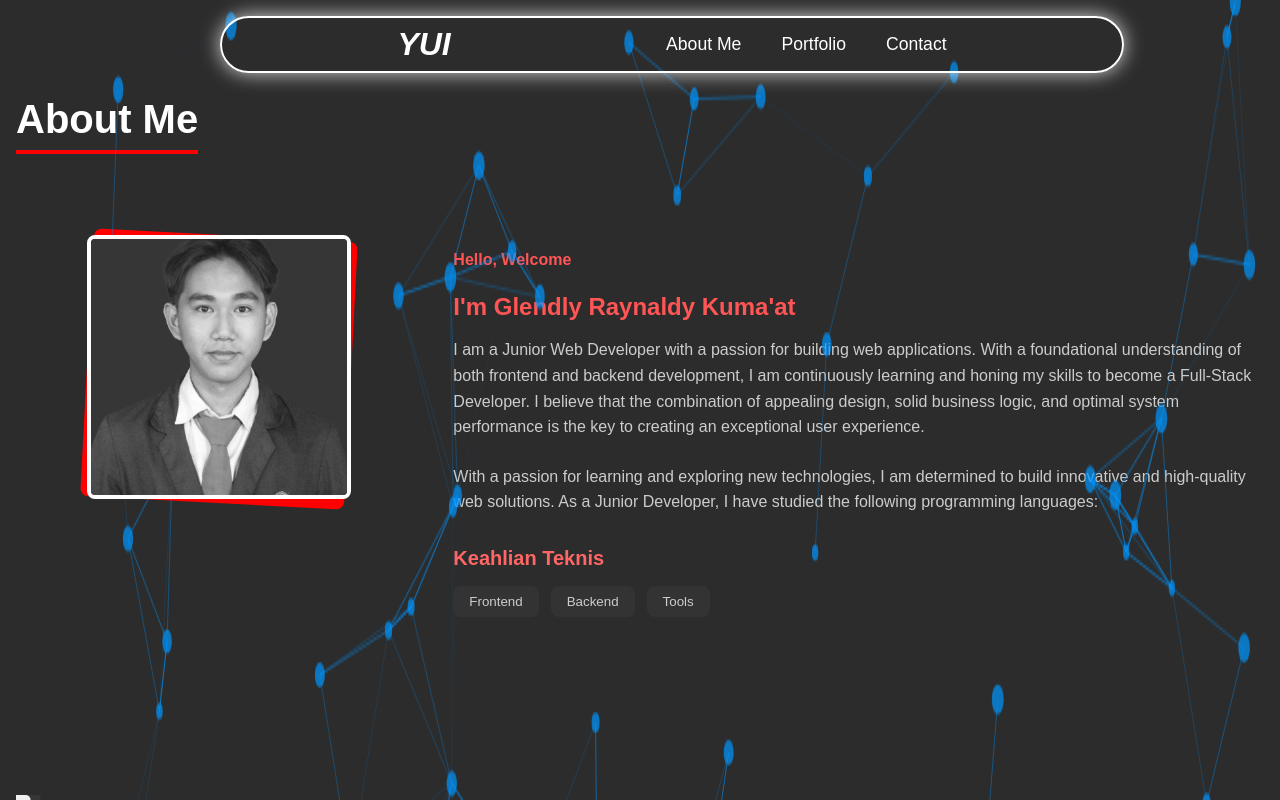
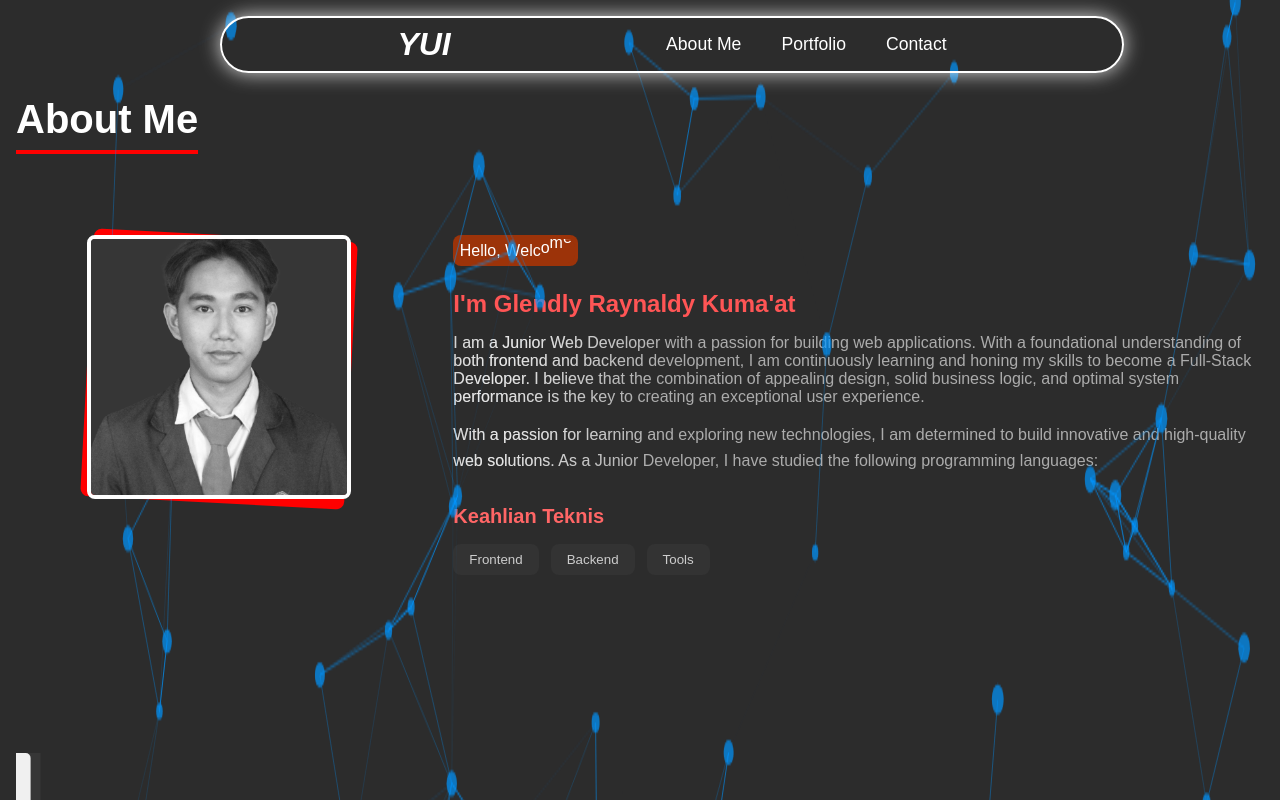
Before and after one commit to SuperHaze03/Portfolio, a React (Vite) app: page /#/ in a window 1280 px wide. Shown: the top 800 px of the page. Built offline with nearby package versions, Linux system fonts and the light colour scheme.

Commit message:
Deskripsikan perubahan di sini

```diff
--- a/package.json
+++ b/package.json
@@ -23,7 +23,7 @@
     "@emailjs/browser": "^4.4.1",
     "@react-three/drei": "^10.0.5",
     "@react-three/fiber": "^9.1.1",
-    "framer-motion": "^12.6.5",
+    "framer-motion": "^12.18.1",
     "react": "^19.1.0",
     "react-dom": "^19.1.0",
     "react-intersection-observer": "^9.16.0",
--- a/src/pages/About.jsx
+++ b/src/pages/About.jsx
@@ -3,6 +3,8 @@ import { motion, AnimatePresence, useAnimation } from 'framer-motion';
 import Background from "../components/Background";
 import { useInView } from 'react-intersection-observer';
 import emailjs from '@emailjs/browser';
+import RotatingText from './RotatingText'
+import ShinyText from './ShinyText';
 import './About.css';
 
 const About = () => {
@@ -489,14 +491,31 @@ const categories = [
                             variants={childVariants}
                             ref={ref} style={{ color: interpolateColor(scrollRatio) }}
                         >
-                            <motion.h3
-                                className="about-subtitle-small"
-                                initial={{ x: -20, opacity: 0 }}
-                                animate={{ x: 0, opacity: 1 }}
-                                transition={{ delay: 0.2, duration: 0.5 }}
-                            >
-                                Hello, Welcome
-                            </motion.h3>
+                    <motion.div layout transition={{ duration: 0.4 }}
+                          className="header-about"
+                          style={{
+                            display: 'flex',
+                            flexDirection: 'column',
+                            gap: '0.5rem',
+                            alignItems: 'flex-start'
+                          }}
+                        >
+                            <RotatingText
+                              texts={['Hello, Welcome', 'FullStack Developer']}
+                         mainClassName="text-black text-lg font-medium overflow-hidden transition-all duration-500"
+                              staggerFrom="last"
+                              initial={{ y: "120%" }}
+                              animate={{ y: 0 }}
+                              exit={{ y: "-135%" }}
+                              staggerDuration={0.025}
+                              splitLevelClassName="overflow-hidden"
+                              transition={{ type: "spring", damping: 30, stiffness: 400 }}
+                              rotationInterval={2000}
+                            />
+
+                        </motion.div>
+
+
                             <motion.h3
                                 className="about-subtitle"
                                 initial={{ x: -20, opacity: 0 }}
@@ -505,23 +524,35 @@ const categories = [
                             >
                                 I'm Glendly Raynaldy Kuma'at
                             </motion.h3>
-                            <motion.p
-                                className="about-description scroll-change-color"
-                                initial={{ y: 20, opacity: 0 }}
-                                animate={{ y: 0, opacity: 1 }}
-                                transition={{ delay: 0.6, duration: 0.5 }}
+                            <motion.div
+                              initial={{ y: 20, opacity: 0 }}
+                              animate={{ y: 0, opacity: 1 }}
+                              transition={{ delay: 0.6, duration: 0.5 }}
+                            >
+                              <ShinyText
+                                text="I am a Junior Web Developer with a passion for building web applications. With a foundational understanding of both frontend and backend development, I am continuously learning and honing my skills to become a Full-Stack Developer. I believe that the combination of appealing design, solid business logic, and optimal system performance is the key to creating an exceptional user experience."
+                                disabled={false}
+                                speed={3}
+                                className="custom-class"
+                              />
+                            </motion.div>
 
-                            >
-                              I am a Junior Web Developer with a passion for building web applications. With a foundational understanding of both frontend and backend development, I am continuously learning and honing my skills to become a Full-Stack Developer. I believe that the combination of appealing design, solid business logic, and optimal system performance is the key to creating an exceptional user experience.
-                            </motion.p>
                             <motion.p
                                 className="about-description scroll-change-color"
                                 initial={{ y: 20, opacity: 0 }}
                                 animate={{ y: 0, opacity: 1 }}
                                 transition={{ delay: 0.8, duration: 0.5 }}
                             >
+
+<ShinyText
+                                text="
 With a passion for learning and exploring new technologies, I am determined to build innovative and high-quality web solutions. As a Junior Developer, I have studied the following programming languages:
-                            </motion.p>
+                          "
+                                disabled={false}
+                                speed={3}
+                                className="custom-class"
+                              />
+      </motion.p>
                             <motion.div
                                 className="skills-section"
                                 variants={childVariants}
--- /dev/null
+++ b/src/pages/RotatingText.css
@@ -0,0 +1,41 @@
+.text-rotate {
+    display: flex;
+    flex-wrap: wrap;
+    white-space: pre-wrap;
+    position: relative;
+    background: #9c3309; /* bg-cyan-300 */
+    padding: 0.2rem;
+    border-radius: 0.5rem;
+    color: white;
+    overflow: hidden; /* ⬅️ penting: mencegah teks keluar dari kotak */
+  }
+
+  .text-rotate-sr-only {
+    position: absolute;
+    width: 1px;
+    height: 1px;
+    padding: 0;
+    margin: -1px;
+    overflow: hidden;
+    clip: rect(0, 0, 0, 0);
+    white-space: nowrap;
+    border: 0;
+  }
+
+  .text-rotate-word {
+    display: inline-flex;
+  }
+
+  .text-rotate-lines {
+    display: flex;
+    flex-direction: column;
+    width: 100%;
+  }
+
+  .text-rotate-element {
+    display: inline-block;
+  }
+
+  .text-rotate-space {
+    white-space: pre;
+  }
--- /dev/null
+++ b/src/pages/RotatingText.jsx
@@ -0,0 +1,222 @@
+"use client";
+
+import {
+  forwardRef,
+  useCallback,
+  useEffect,
+  useImperativeHandle,
+  useMemo,
+  useState,
+} from "react";
+import { motion, AnimatePresence } from "framer-motion";
+
+import "./RotatingText.css";
+
+function cn(...classes) {
+  return classes.filter(Boolean).join(" ");
+}
+
+const RotatingText = forwardRef((props, ref) => {
+  const {
+    texts,
+    transition = { type: "spring", damping: 25, stiffness: 300 },
+    initial = { y: "100%", opacity: 0 },
+    animate = { y: 0, opacity: 1 },
+    exit = { y: "-120%", opacity: 0 },
+    animatePresenceMode = "wait",
+    animatePresenceInitial = false,
+    rotationInterval = 2000,
+    staggerDuration = 0,
+    staggerFrom = "first",
+    loop = true,
+    auto = true,
+    splitBy = "characters",
+    onNext,
+    mainClassName,
+    splitLevelClassName,
+    elementLevelClassName,
+    ...rest
+  } = props;
+
+  const [currentTextIndex, setCurrentTextIndex] = useState(0);
+
+  const splitIntoCharacters = (text) => {
+    if (typeof Intl !== "undefined" && Intl.Segmenter) {
+      const segmenter = new Intl.Segmenter("en", { granularity: "grapheme" });
+      return Array.from(segmenter.segment(text), (segment) => segment.segment);
+    }
+    return Array.from(text);
+  };
+
+  const elements = useMemo(() => {
+    const currentText = texts[currentTextIndex];
+    if (splitBy === "characters") {
+      const words = currentText.split(" ");
+      return words.map((word, i) => ({
+        characters: splitIntoCharacters(word),
+        needsSpace: i !== words.length - 1,
+      }));
+    }
+    if (splitBy === "words") {
+      return currentText.split(" ").map((word, i, arr) => ({
+        characters: [word],
+        needsSpace: i !== arr.length - 1,
+      }));
+    }
+    if (splitBy === "lines") {
+      return currentText.split("\n").map((line, i, arr) => ({
+        characters: [line],
+        needsSpace: i !== arr.length - 1,
+      }));
+    }
+
+    return currentText.split(splitBy).map((part, i, arr) => ({
+      characters: [part],
+      needsSpace: i !== arr.length - 1,
+    }));
+  }, [texts, currentTextIndex, splitBy]);
+
+  const getStaggerDelay = useCallback(
+    (index, totalChars) => {
+      const total = totalChars;
+      if (staggerFrom === "first") return index * staggerDuration;
+      if (staggerFrom === "last") return (total - 1 - index) * staggerDuration;
+      if (staggerFrom === "center") {
+        const center = Math.floor(total / 2);
+        return Math.abs(center - index) * staggerDuration;
+      }
+      if (staggerFrom === "random") {
+        const randomIndex = Math.floor(Math.random() * total);
+        return Math.abs(randomIndex - index) * staggerDuration;
+      }
+      return Math.abs(staggerFrom - index) * staggerDuration;
+    },
+    [staggerFrom, staggerDuration]
+  );
+
+  const handleIndexChange = useCallback(
+    (newIndex) => {
+      setCurrentTextIndex(newIndex);
+      if (onNext) onNext(newIndex);
+    },
+    [onNext]
+  );
+
+  const next = useCallback(() => {
+    const nextIndex =
+      currentTextIndex === texts.length - 1
+        ? loop
+          ? 0
+          : currentTextIndex
+        : currentTextIndex + 1;
+    if (nextIndex !== currentTextIndex) {
+      handleIndexChange(nextIndex);
+    }
+  }, [currentTextIndex, texts.length, loop, handleIndexChange]);
+
+  const previous = useCallback(() => {
+    const prevIndex =
+      currentTextIndex === 0
+        ? loop
+          ? texts.length - 1
+          : currentTextIndex
+        : currentTextIndex - 1;
+    if (prevIndex !== currentTextIndex) {
+      handleIndexChange(prevIndex);
+    }
+  }, [currentTextIndex, texts.length, loop, handleIndexChange]);
+
+  const jumpTo = useCallback(
+    (index) => {
+      const validIndex = Math.max(0, Math.min(index, texts.length - 1));
+      if (validIndex !== currentTextIndex) {
+        handleIndexChange(validIndex);
+      }
+    },
+    [texts.length, currentTextIndex, handleIndexChange]
+  );
+
+  const reset = useCallback(() => {
+    if (currentTextIndex !== 0) {
+      handleIndexChange(0);
+    }
+  }, [currentTextIndex, handleIndexChange]);
+
+  useImperativeHandle(
+    ref,
+    () => ({
+      next,
+      previous,
+      jumpTo,
+      reset,
+    }),
+    [next, previous, jumpTo, reset]
+  );
+
+  useEffect(() => {
+    if (!auto) return;
+    const intervalId = setInterval(next, rotationInterval);
+    return () => clearInterval(intervalId);
+  }, [next, rotationInterval, auto]);
+
+  return (
+    <motion.span
+      className={cn("text-rotate", mainClassName)}
+      {...rest}
+      layout
+      transition={transition}
+    >
+      <span className="text-rotate-sr-only">{texts[currentTextIndex]}</span>
+      <AnimatePresence mode={animatePresenceMode} initial={animatePresenceInitial}>
+        <motion.div
+          key={currentTextIndex}
+          className={cn(
+            splitBy === "lines" ? "text-rotate-lines" : "text-rotate"
+          )}
+          layout
+          aria-hidden="true"
+        >
+          {elements.map((wordObj, wordIndex, array) => {
+            const previousCharsCount = array
+              .slice(0, wordIndex)
+              .reduce((sum, word) => sum + word.characters.length, 0);
+            return (
+              <span
+                key={wordIndex}
+                className={cn("text-rotate-word", splitLevelClassName)}
+              >
+                {wordObj.characters.map((char, charIndex) => (
+                  <motion.span
+                    key={charIndex}
+                    initial={initial}
+                    animate={animate}
+                    exit={exit}
+                    transition={{
+                      ...transition,
+                      delay: getStaggerDelay(
+                        previousCharsCount + charIndex,
+                        array.reduce(
+                          (sum, word) => sum + word.characters.length,
+                          0
+                        )
+                      ),
+                    }}
+                    className={cn("text-rotate-element", elementLevelClassName)}
+                  >
+                    {char}
+                  </motion.span>
+                ))}
+                {wordObj.needsSpace && (
+                  <span className="text-rotate-space"> </span>
+                )}
+              </span>
+            );
+          })}
+        </motion.div>
+      </AnimatePresence>
+    </motion.span>
+  );
+});
+
+RotatingText.displayName = "RotatingText";
+export default RotatingText;
--- /dev/null
+++ b/src/pages/ShinyText.css
@@ -0,0 +1,27 @@
+.shiny-text {
+    color: #f2f2f2a4; /* Adjust this color to change intensity/style */
+    background: linear-gradient(
+      120deg,
+      rgba(255, 255, 255, 0) 40%,
+      rgba(255, 255, 255, 0.8) 50%,
+      rgba(255, 255, 255, 0) 60%
+    );
+    background-size: 200% 100%;
+    -webkit-background-clip: text;
+    background-clip: text;
+    display: inline-block;
+    animation: shine 5s linear infinite;
+  }
+
+  @keyframes shine {
+    0% {
+      background-position: 100%;
+    }
+    100% {
+      background-position: -100%;
+    }
+  }
+
+  .shiny-text.disabled {
+    animation: none;
+  }
--- /dev/null
+++ b/src/pages/ShinyText.jsx
@@ -0,0 +1,16 @@
+import './ShinyText.css';
+
+const ShinyText = ({ text, disabled = false, speed = 5, className = '' }) => {
+  const animationDuration = `${speed}s`;
+
+  return (
+    <div
+      className={`shiny-text ${disabled ? 'disabled' : ''} ${className}`}
+      style={{ animationDuration }}
+    >
+      {text}
+    </div>
+  );
+};
+
+export default ShinyText;
```
Also changed, not shown: 1 other file (tests, documents, lock files or other folders).
